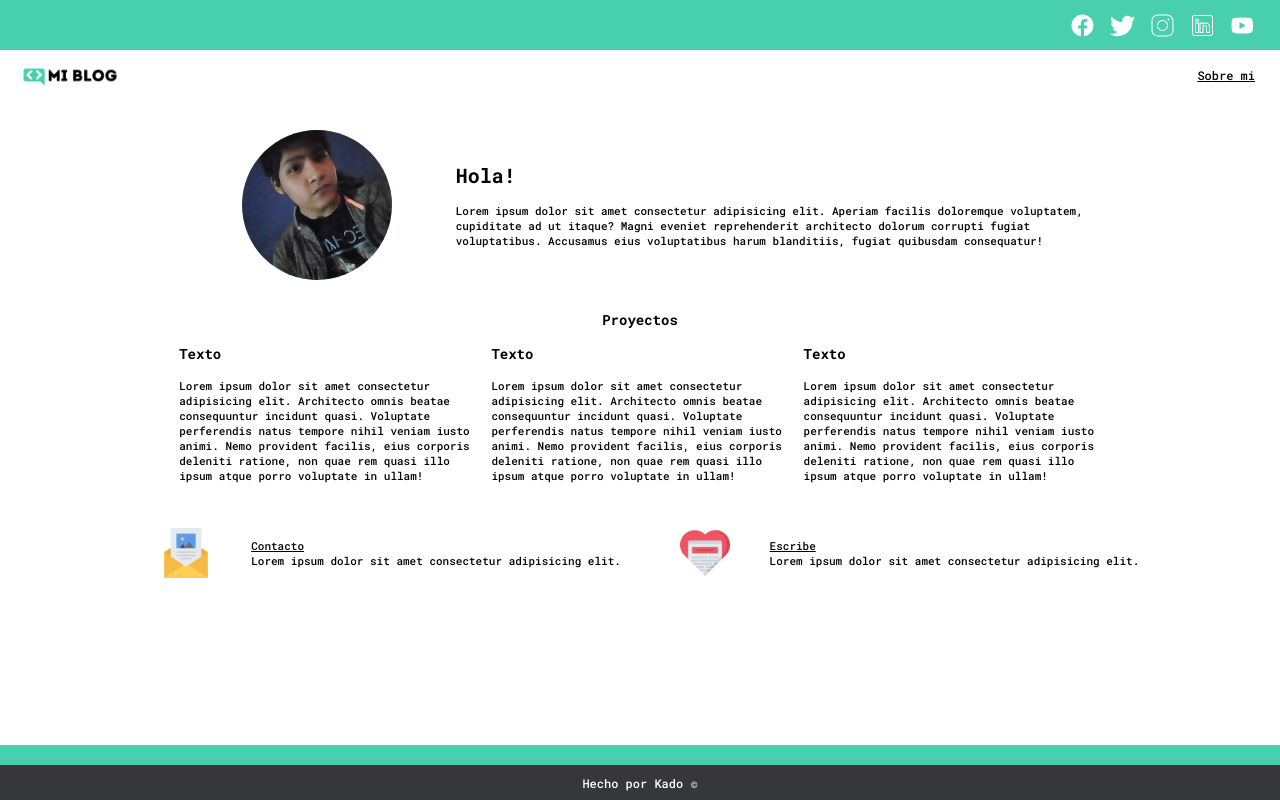
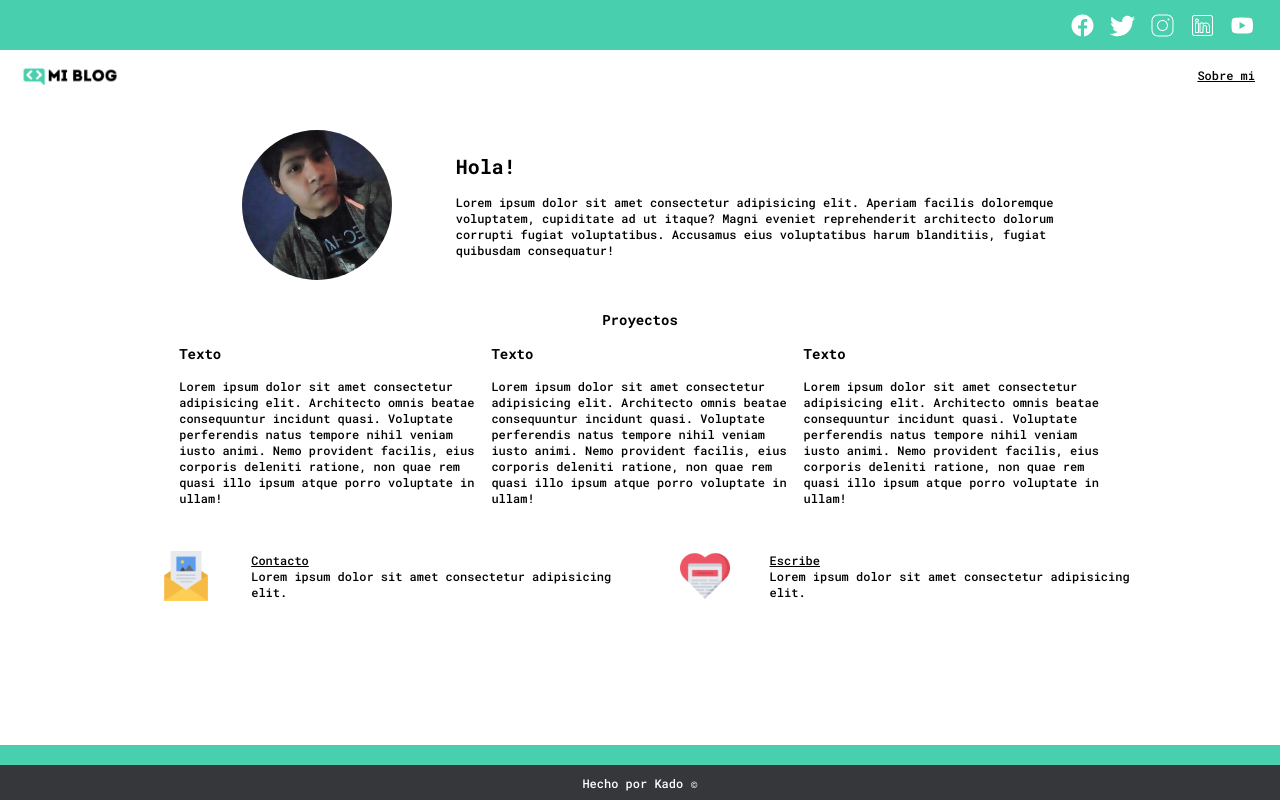
Before and after one commit to Kado12/MaquetarCSS, a plain HTML site: page profile.html in a window 1280 px wide. Drawn offline with Linux system fonts and the light colour scheme.

Commit message:
Haciendo texto legible

```diff
--- a/css/main.css
+++ b/css/main.css
@@ -336,7 +336,7 @@ main {
    display: flex;
    flex-direction: column;
    justify-content: center;
-   font-size: 1.1rem;
+   font-size: 1.2rem;
 }
 
 .blog-principal-contact div div a {
@@ -374,7 +374,7 @@ main {
 }
 
 .profile-section div p {
-   font-size: 1.1rem;
+   font-size: 1.2rem;
 }
 
 .main-profile .profile-project {
@@ -399,7 +399,7 @@ main {
 }
 
 .profile-project div article p {
-   font-size: 1.1rem;
+   font-size: 1.2rem;
 }
 
 .main-profile .blog-principal-contact {
```
